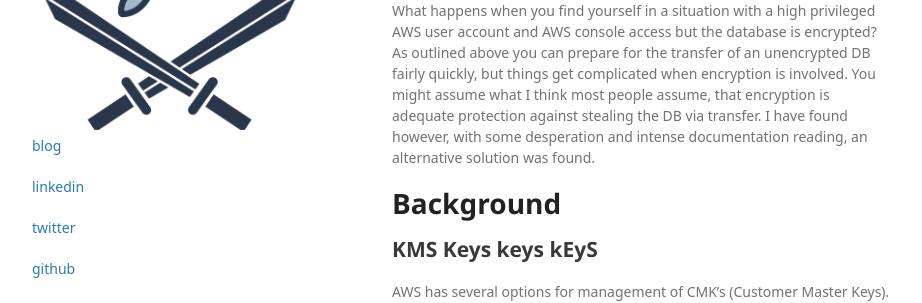
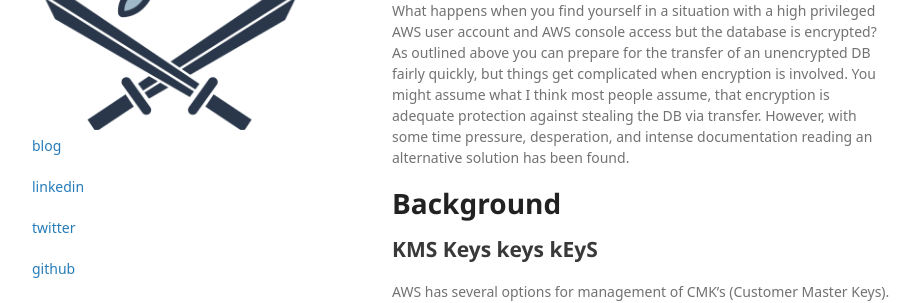
Before and after one commit to wardolphin/wardolphin.github.io, a Jekyll site: the page built from _posts/2020-07-31-Stealing-Encrypted-AWS-RDS-Databases.md, in a window 1280 px wide and 900 px high, scrolled down 379 px. Shown: the part 259-562 px from the top of the window, without its empty margins (178-1100 px from the left). Built offline with Jekyll 4.4.1, drawn with Linux system fonts in a browser that asks for light colours; some web fonts are replaced; a script that is not in the unit is left out.

Commit message:
grammar again

```diff
--- a/_posts/2020-07-31-Stealing-Encrypted-AWS-RDS-Databases.md
+++ b/_posts/2020-07-31-Stealing-Encrypted-AWS-RDS-Databases.md
@@ -13,7 +13,7 @@ This takes about 4 clicks and will give you a full copy of the entire database t
 
 To see how to share an RDS snapshot to an external account follow steps [here](https://docs.aws.amazon.com/AmazonRDS/latest/UserGuide/USER_ShareSnapshot.html).
 
-What happens when you find yourself in a situation with a high privileged AWS user account and AWS console access but the database is encrypted? As outlined above you can prepare for the transfer of an unencrypted DB fairly quickly, but things get complicated when encryption is involved. You might assume what I think most people assume, that encryption is adequate protection against stealing the DB via transfer. I have found however, with some desperation and intense documentation reading, an alternative solution was found.
+What happens when you find yourself in a situation with a high privileged AWS user account and AWS console access but the database is encrypted? As outlined above you can prepare for the transfer of an unencrypted DB fairly quickly, but things get complicated when encryption is involved. You might assume what I think most people assume, that encryption is adequate protection against stealing the DB via transfer. However, with some time pressure, desperation, and intense documentation reading an alternative solution has been found.
 
 # Background
 ## KMS Keys keys kEyS
```
